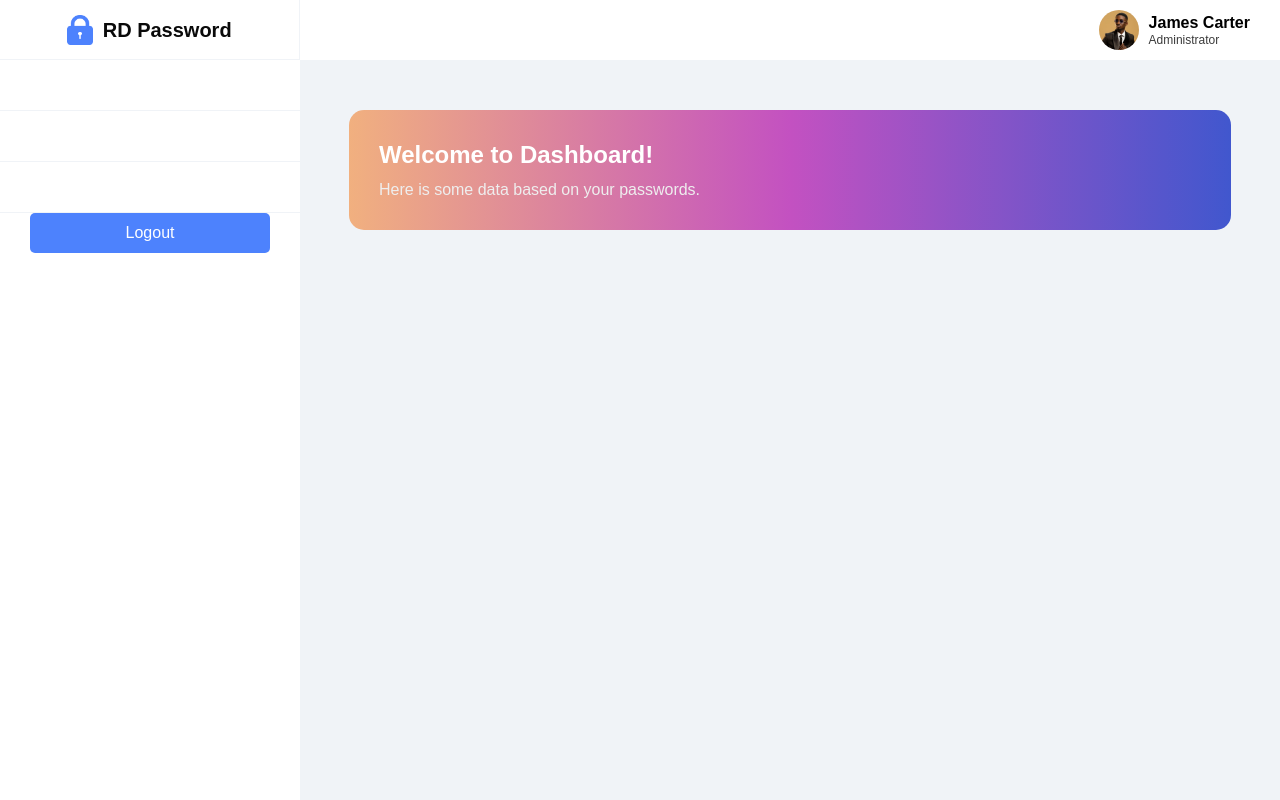
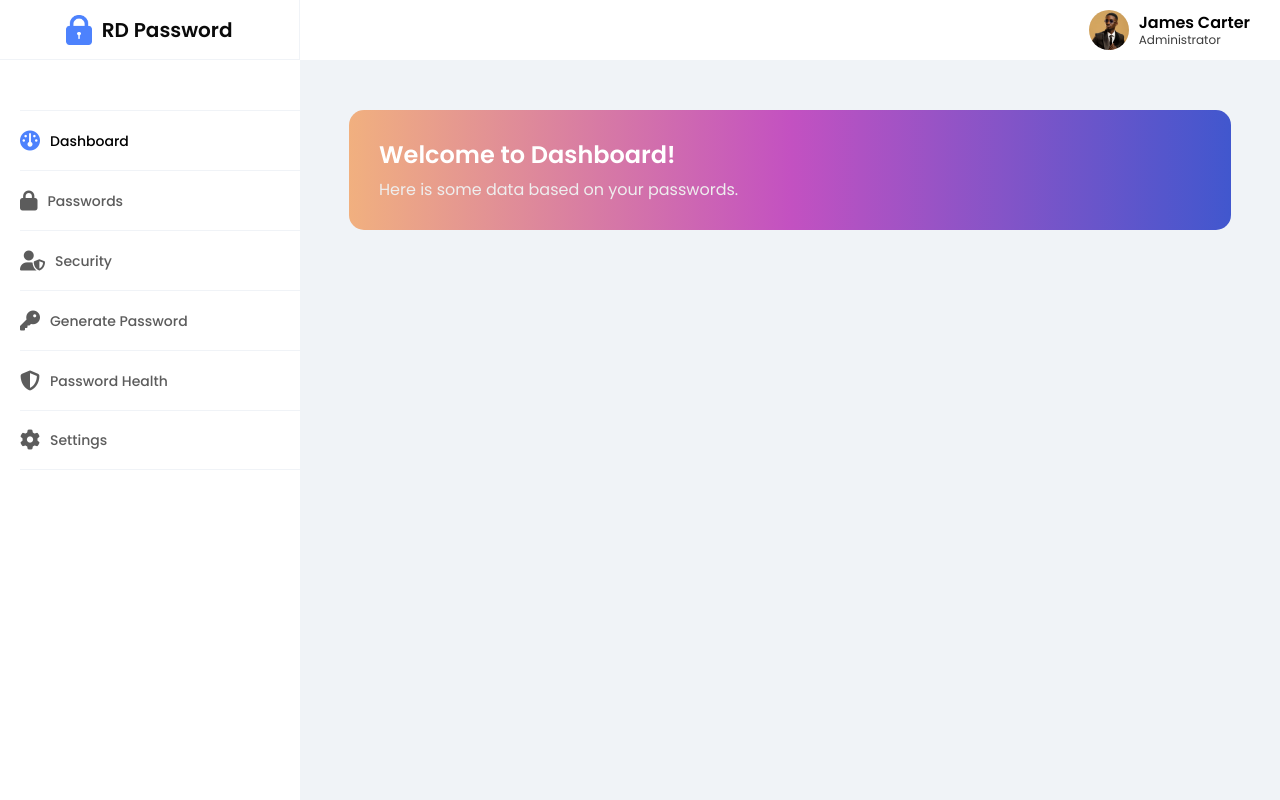
Before and after one commit to rhinowebrs/diplomski, a Flask app: page / in a window 1280 px wide. Run offline with Flask 3, Linux system fonts and the light colour scheme; the visitor is signed in with stand-in values (Sample User, id 1); some libraries are stand-ins or nearby versions.

Commit message:
Changes;

```diff
--- a/app/static/css/main.css
+++ b/app/static/css/main.css
@@ -1,5 +1,5 @@
 body {
-    font-family: Arial, sans-serif;
+    font-family: 'Poppins', sans-serif;
     margin: 0;
     padding: 0;
     background-color: #fff;
@@ -42,7 +42,7 @@ header nav {
     text-decoration: none;
     font-size: 20px;
     padding-left: 10px;
-    font-weight: bold;
+    font-weight: 600;
 }
 
 .nav-right {
@@ -91,7 +91,7 @@ header nav {
 
     color: #000;
     font-size: 16px;
-    font-weight: bold;
+    font-weight: 600;
     text-align: left;
     margin-bottom: 3px;
 
@@ -126,8 +126,42 @@ main {
 .sidepanel-item {
 
     width: 100%;
-    height: 50px;
+    height: 60px;
     border-top: 1px solid #f0f3f7;
+    display: flex;
+    box-sizing: border-box;
+    margin-left: 20px;
+    align-items: center;
+
+}
+
+.sidepanel-item i {
+
+    padding-right: 10px;
+    color: #5c5c5c;
+    font-size: 20px;
+
+}
+
+.sidepanel-item i.active {
+
+    color: #4d82fd;
+
+}
+
+.sidepanel-item a {
+
+    color: #5c5c5c;
+    text-decoration: none;
+    font-size: 14px;
+    font-weight: 500;
+
+}
+
+
+.sidepanel-item a.active {
+
+    color: #000;
 
 }
 
@@ -149,6 +183,7 @@ main {
     text-decoration: none;
     text-align: center;
     line-height: 40px;
+    margin-top: 465px;
 
 }
 
@@ -195,7 +230,7 @@ main {
 
     color: #fff;
     font-size: 24px;
-    font-weight: bold;
+    font-weight: 600;
     margin-bottom: 15px;
 
 }
--- a/app/templates/base.html
+++ b/app/templates/base.html
@@ -4,8 +4,10 @@
     <meta charset="UTF-8">
     <meta name="viewport" content="width=device-width, initial-scale=1.0">
     <title>{% block title %}Flask App{% endblock %}</title>
+    <link href="https://fonts.googleapis.com/css2?family=Poppins:wght@100;200;300;400;500;600;700;800;900&display=swap" rel="stylesheet">
     <link rel="stylesheet" href="{{ url_for('static', filename='css/resetstyle.css') }}">
     <link rel="stylesheet" href="{{ url_for('static', filename='css/main.css') }}">
+    <script src="https://kit.fontawesome.com/391c04f0d7.js" crossorigin="anonymous"></script>
 </head>
 <body>
     <header>
@@ -25,9 +27,6 @@
                         <p>Administrator</p>
                     </div>
                 </div>
-<!--                <a href="{{ url_for('main.landing') }}">Dashboard</a>-->
-<!--                <a href="{{ url_for('main.passwords') }}">Passwords</a>-->
-<!--                <a href="{{ url_for('main.logout') }}">Logout</a>-->
             </div>
 
             {% else %}
@@ -37,8 +36,32 @@
     </header>
     <main>
         <div class="sidepanel">
-            <div class="sidepanel-item"></div>
-            <div class="sidepanel-item"></div>
+            <div class="sidepanel-item">
+                <i class="fa-solid fa-gauge active"></i> <a class="active" href="{{ url_for('main.landing') }}">Dashboard</a>
+            </div>
+            <div class="sidepanel-item">
+                <i class="fa-solid fa-lock"></i>
+                <a href="{{ url_for('main.passwords') }}">Passwords</a>
+            </div>
+                <div class="sidepanel-item">
+                    <i class="fa-solid fa-user-shield"></i>
+                    <a href="#">Security</a>
+                </div>
+
+                <div class="sidepanel-item">
+                    <i class="fa-solid fa-key"></i>
+                    <a href="#">Generate Password</a>
+                </div>
+
+                <div class="sidepanel-item">
+                    <i class="fa-solid fa-shield-alt"></i>
+                    <a href="#">Password Health</a>
+                </div>
+
+                <div class="sidepanel-item">
+                    <i class="fa-solid fa-gear"></i>
+                    <a href="#">Settings</a>
+                </div>
             <a class="sidepanel-item-last" href="#">Logout</a>
         </div>
         <div class="container">
```
